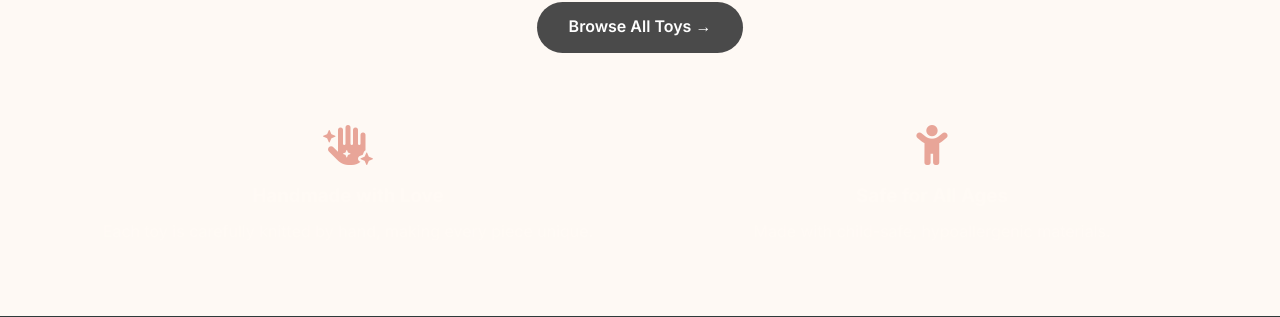
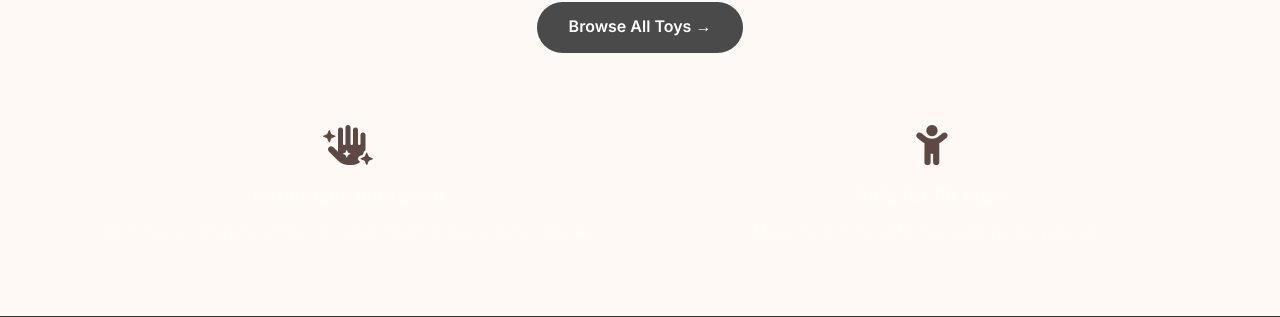
Before and after one commit to AleksaJov5/WunLuv, a Flask app: page / in a window 1280 px wide. Shown: the part 983-1300 px from the top of the page. Run offline with Flask 3, Linux system fonts and the light colour scheme; data comes from the database, SQL or seed files in the repository.

Commit message:
test auto-deploy

```diff
--- a/templates/index.html
+++ b/templates/index.html
@@ -145,7 +145,7 @@
 
         .feature i {
                 font-size: 2.5rem;
-                color: #e8a598;
+                color: #5d4844;
                 margin-bottom: 1rem;
         }
 
```
